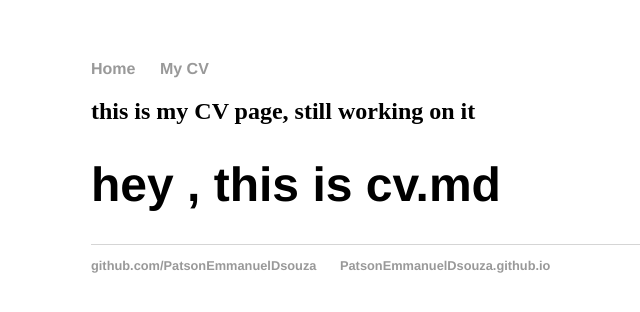
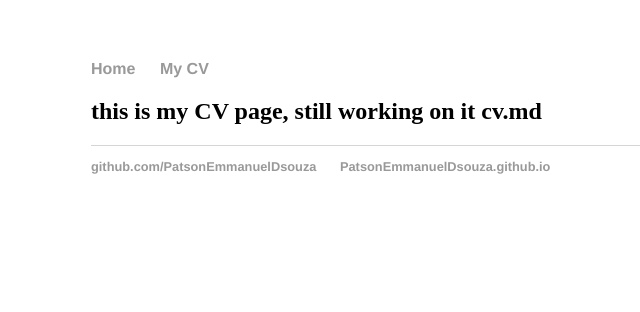
Before and after one commit to PatsonEmmanuelDsouza/PatsonEmmanuelDsouza.github.io, a Jekyll site: the page built from cv.md, in a window 1280 px wide. Shown: the top 312 px of the page, without its empty margins (101-741 px from the left). Built offline with Jekyll 4.4.1, drawn with Linux system fonts in a browser that asks for light colours.

Commit message:
update??

```diff
--- a/cv.md
+++ b/cv.md
@@ -2,8 +2,7 @@
 layout: default
 title: My CV
 ---
-## this is my CV page, still working on it
-# hey , this is cv.md
+## this is my CV page, still working on it cv.md
 <!-- ## About Me
 I am a **second-year university student in Computer Science**, and I am **passionate about coding**. <br>I constantly
 strive to improve my skills. I am a **quick learner** who enjoys tackling new challenges<br> and finding innovative
```
